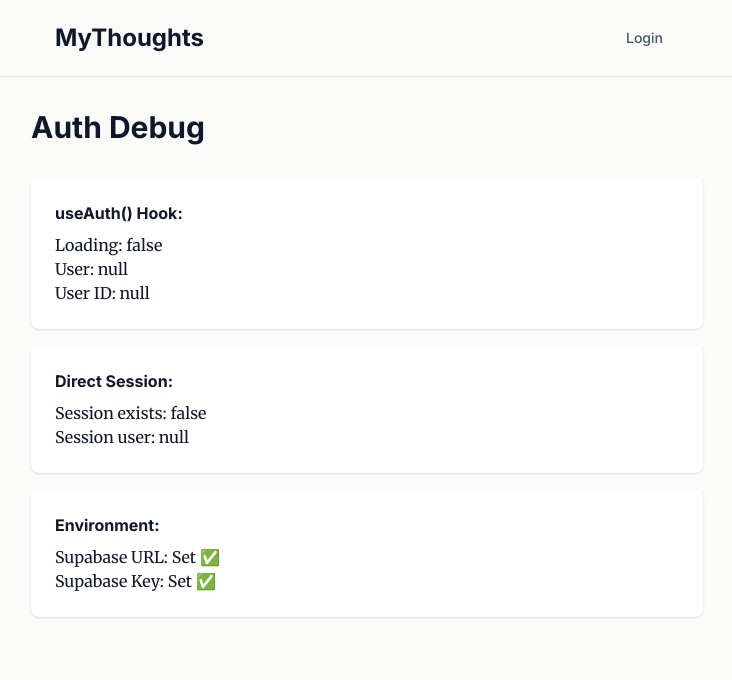
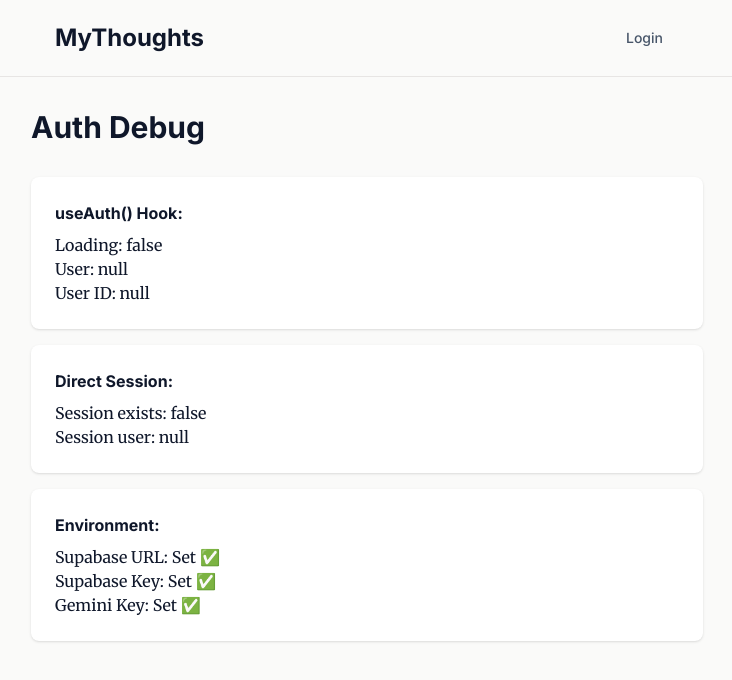
Before and after one commit to zahxdan/mythoughts, a React (Vite) app: page /debug in a window 1280 px wide. Shown: the top 680 px of the page, without its empty margins (273-1005 px from the left). Built offline with nearby package versions, Linux system fonts and the light colour scheme; no server answers.

Commit message:
Modified Debug.jsx

```diff
--- a/src/pages/Debug.jsx
+++ b/src/pages/Debug.jsx
@@ -34,6 +34,7 @@ export default function Debug() {
           <h2 className="font-bold mb-2">Environment:</h2>
           <p>Supabase URL: {import.meta.env.VITE_SUPABASE_URL ? 'Set ✅' : 'Missing ❌'}</p>
           <p>Supabase Key: {import.meta.env.VITE_SUPABASE_ANON_KEY ? 'Set ✅' : 'Missing ❌'}</p>
+          <p>Gemini Key: {import.meta.env.VITE_GEMINI_API_KEY ? 'Set ✅' : 'Missing ❌'}</p>
         </div>
       </div>
     </div>
```
